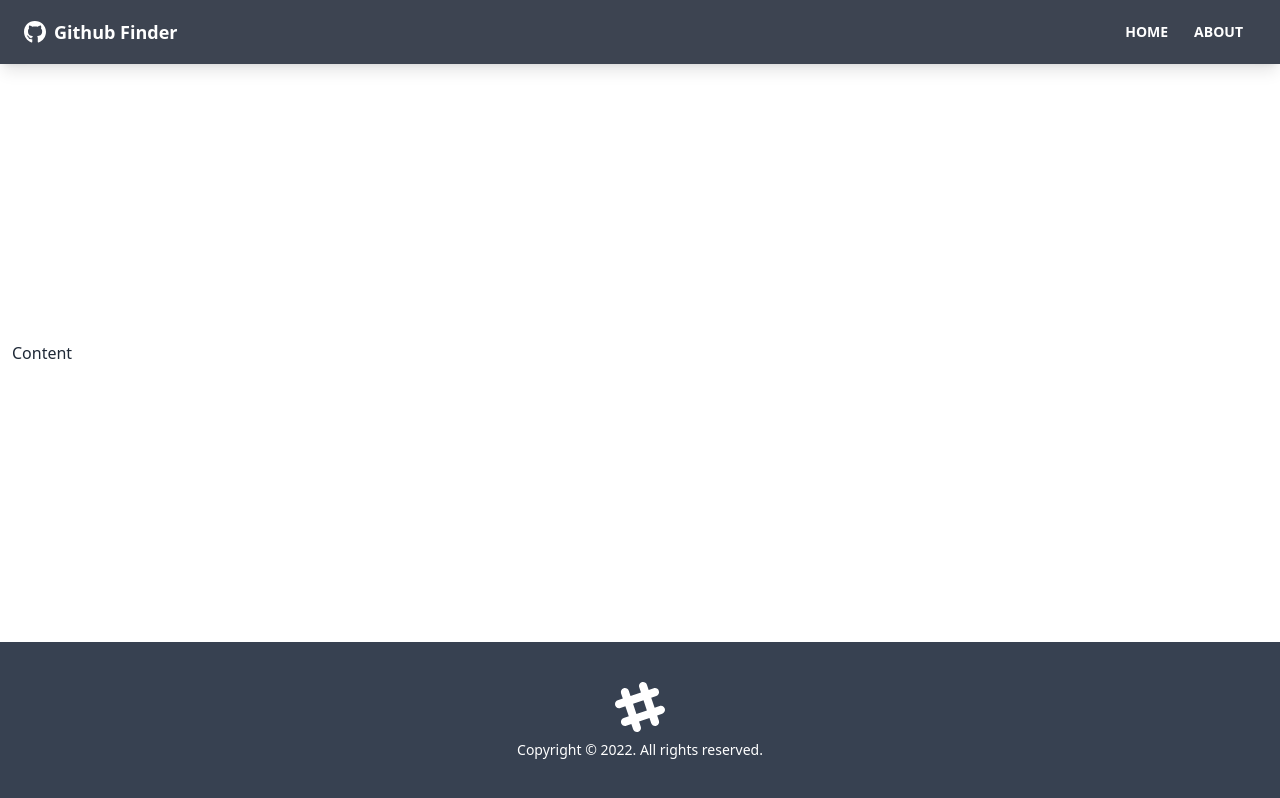
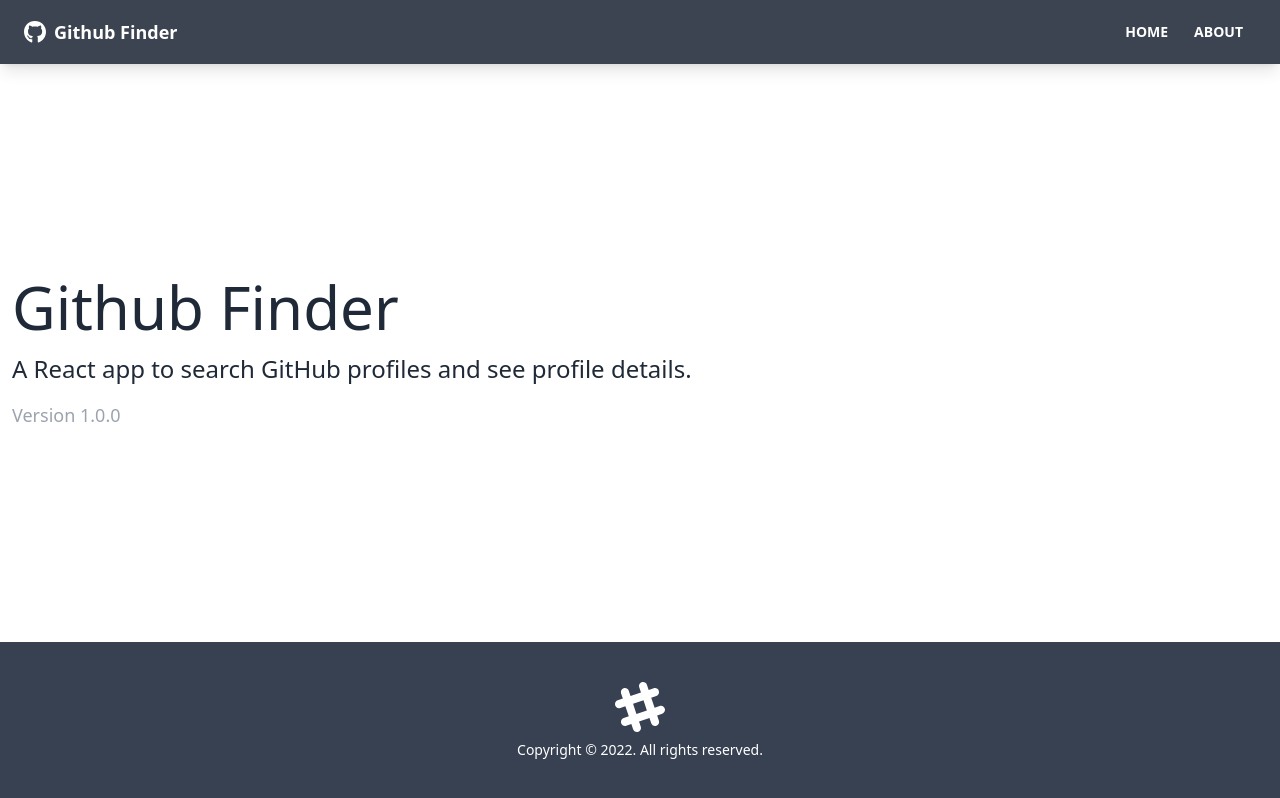
Before and after one commit to ewanjuki/github-finder-app, a React (Create React App) app: page /about in a window 1280 px wide. Built offline with nearby package versions, Linux system fonts and the light colour scheme.

Commit message:
home, about, not found pages

```diff
--- a/src/App.js
+++ b/src/App.js
@@ -1,13 +1,23 @@
-import { BrowserRouter as Router, Route } from "react-router-dom";
+import { BrowserRouter as Router, Route, Routes } from "react-router-dom";
 import Footer from "./components/layout/Footer";
 import Navbar from "./components/layout/Navbar";
+import About from "./pages/About";
+import Home from "./pages/Home";
+import NotFound from "./pages/NotFound";
 
 function App() {
   return (
     <Router>
       <div className="flex flex-col justify-between h-screen">
         <Navbar />
-        <main className="container px-3 pb-12 mx-auto">Content</main>
+        <main className="container px-3 pb-12 mx-auto">
+          <Routes>
+            <Route path="/" element={<Home />}></Route>
+            <Route path="/about" element={<About />}></Route>
+            <Route path="/notfound" element={<NotFound />}></Route>
+            <Route path="/*" element={<NotFound />}></Route>
+          </Routes>
+        </main>
         <Footer />
       </div>
     </Router>
--- /dev/null
+++ b/src/pages/About.js
@@ -0,0 +1,13 @@
+function About() {
+  return (
+    <div>
+      <h1 className="text-6xl mb-4">Github Finder</h1>
+      <p className="mb-4 text-2xl font-light">
+        A React app to search GitHub profiles and see profile details.
+      </p>
+      <p className="text-lg text-gray-400">Version 1.0.0</p>
+    </div>
+  );
+}
+
+export default About;
--- /dev/null
+++ b/src/pages/Home.js
@@ -0,0 +1,9 @@
+function Home() {
+  return (
+    <div>
+      <h1 className="text-6xl">Welcome</h1>
+    </div>
+  );
+}
+
+export default Home;
--- /dev/null
+++ b/src/pages/NotFound.js
@@ -0,0 +1,21 @@
+import { FaHome } from "react-icons/fa";
+import { Link } from "react-router-dom";
+
+function NotFound() {
+  return (
+    <div className="hero">
+      <div className="text-center hero-content">
+        <div className="max-w-lg">
+          <h1 className="text-8xl font-bold mb-8">Oops!</h1>
+          <p className="text-5xl mb-8">404 - Page not found!</p>
+          <Link to="/" className="btn btn-primary btn-lg">
+            <FaHome className="mr-2" />
+            Back To Home
+          </Link>
+        </div>
+      </div>
+    </div>
+  );
+}
+
+export default NotFound;
```
